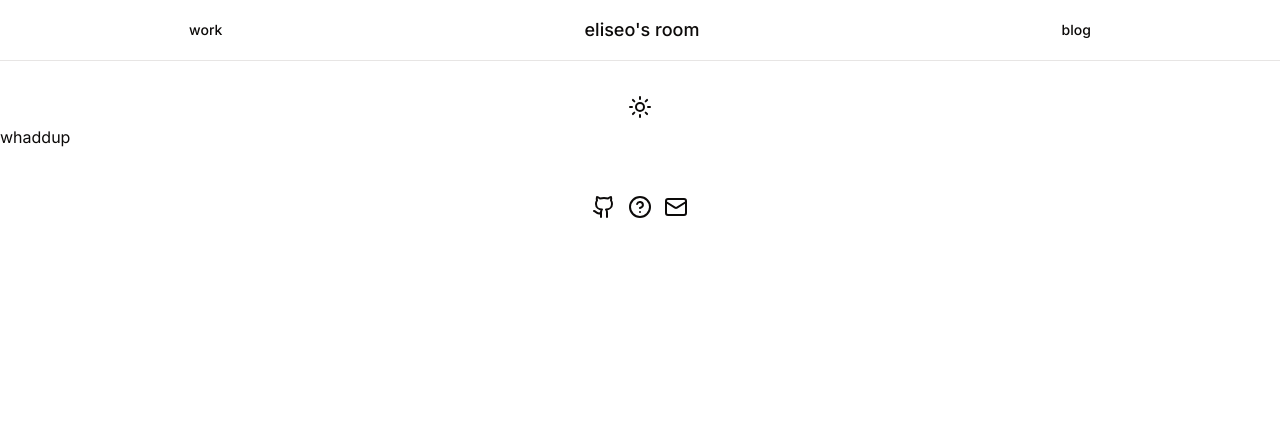
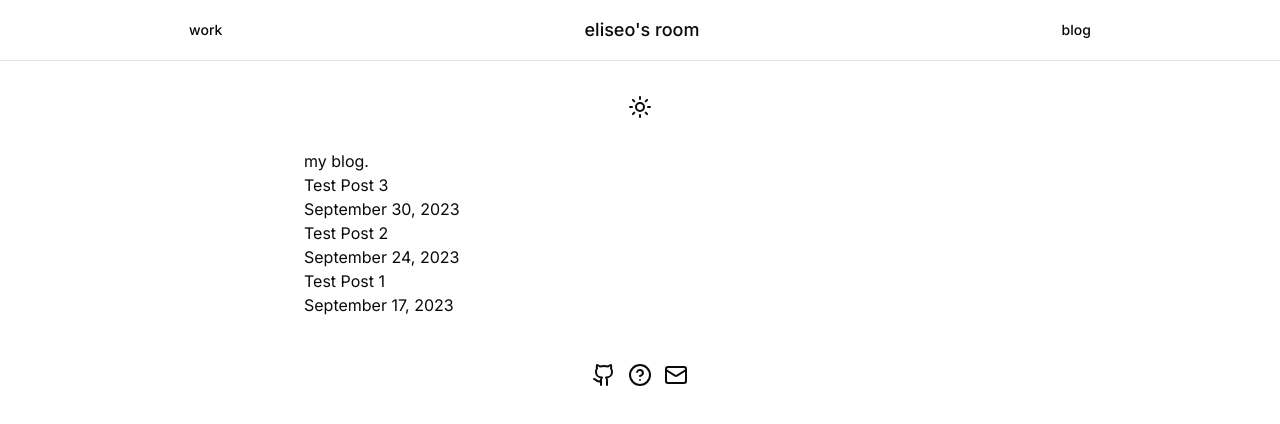
Before and after one commit to ejperez37/personal-site, a Next.js app: page /blog in a window 1280 px wide. Shown: the top 424 px of the page. Built offline with nearby package versions, Linux system fonts and the light colour scheme.

Commit message:
Create dynamic blog components

```diff
--- /dev/null
+++ b/blog-posts/test-post1.md
@@ -0,0 +1,6 @@
+---
+title: Test Post 1
+date: 09-17-23
+---
+
+here is some content
--- /dev/null
+++ b/blog-posts/test-post2.md
@@ -0,0 +1,8 @@
+---
+title: Test Post 2
+date: 09-24-23
+---
+
+here is some content
+
+FROM THE FUTURE WOOOOOOOOO
--- /dev/null
+++ b/blog-posts/test-post3.md
@@ -0,0 +1,6 @@
+---
+title: Test Post 3
+date: 09-30-23
+---
+
+dumb content
--- a/package.json
+++ b/package.json
@@ -23,12 +23,15 @@
     "clsx": "^2.0.0",
     "eslint": "8.49.0",
     "eslint-config-next": "13.4.19",
+    "gray-matter": "^4.0.3",
     "lucide-react": "^0.263.1",
     "next": "13.4.19",
     "next-themes": "^0.2.1",
     "postcss": "8.4.29",
     "react": "18.2.0",
     "react-dom": "18.2.0",
+    "remark": "^15.0.1",
+    "remark-html": "^15.0.2",
     "tailwind-merge": "^1.14.0",
     "tailwindcss": "3.3.3",
     "tailwindcss-animate": "^1.0.7",
--- /dev/null
+++ b/src/app/blog/blogposts/[[...slug]]/not-found.tsx
@@ -0,0 +1,10 @@
+import Link from 'next/link'
+
+export default function NotFound() {
+    return (
+        <>
+        <h2>The requested post does not exist.</h2>
+        <Link href="/blog">back to all posts</Link>
+        </>
+    )
+}
--- /dev/null
+++ b/src/app/blog/blogposts/[[...slug]]/page.tsx
@@ -0,0 +1,58 @@
+import { Card, CardContent, CardTitle, CardDescription, CardHeader, CardFooter } from "@/components/ui/card"
+import { getPostData, getSortedPostsData } from "@/lib/posts"
+import NotFound from "@/app/blog/blogposts/[[...slug]]/not-found"
+import getFormattedDate from "@/lib/getFormattedDate"
+import Link from 'next/link'
+
+export function generateStaticParams() {
+    const posts = getSortedPostsData()
+
+    return posts.map((post) => ({
+        postId: post.id
+    }))
+}
+
+export function generateMetadata({ params }: {params: { postId: string }}) {
+
+    const posts = getSortedPostsData()
+    const { postId } = params
+
+    const post = posts.find(post => post.id === postId)
+
+    if (!post) {
+        return {
+            title: 'Post Not Found'
+        }
+    }
+
+    return {
+        title: post.title,
+    }
+    }
+
+export default async function Page({ params }: {params: { postId: string }}) {
+
+    const posts = getSortedPostsData()
+    const { postId } = params
+
+    if (!posts.find(post => post.id === postId)) {
+        return NotFound()
+    }
+
+    const { title, date, contentHtml } = await getPostData(postId)
+
+    const pubDate = getFormattedDate(date)
+
+    return (
+        <main>
+            <h2>{title}</h2>
+            <p>{pubDate}</p>
+            <article>
+                <section dangerouslySetInnerHTML={{ __html: contentHtml }} />
+                <p>
+                    <Link href="/blog">back to all posts</Link>
+                </p>
+            </article>
+        </main>
+    )
+}
--- a/src/app/blog/page.tsx
+++ b/src/app/blog/page.tsx
@@ -1,5 +1,5 @@
+import PostsList from "@/components/PostsList";
+
 export default function Page() {
-    return (
-        <p>whaddup</p>
-    )
-  }
+    return <PostsList></PostsList>
+}
--- /dev/null
+++ b/src/components/ListItem.tsx
@@ -0,0 +1,19 @@
+import Link from 'next/link'
+import getFormattedDate from '@/lib/getFormattedDate'
+
+type Props = {
+    post: BlogPost
+}
+
+export default function ListItem({post}: Props) {
+    const { id, title, date } = post
+    const formattedDate = getFormattedDate(date)
+
+    return (
+        <li>
+            <Link href={`/blog/blogposts/${id}`}>{title}</Link>
+            <br />
+            <p>{formattedDate}</p>
+        </li>
+    )
+}
--- /dev/null
+++ b/src/components/PostsList.tsx
@@ -0,0 +1,17 @@
+import { getSortedPostsData } from "@/lib/posts";
+import ListItem from "@/components/ListItem"
+
+export default function PostsList() {
+    const posts = getSortedPostsData()
+
+    return (
+        <section className="mt-6 mx-auto max-w-2xl">
+            <h2>my blog.</h2>
+            <ul>
+                {posts.map(post => (
+                    <ListItem key={post.id} post={post} />
+                ))}
+            </ul>
+        </section>
+    )
+}
--- /dev/null
+++ b/src/lib/getFormattedDate.tsx
@@ -0,0 +1,4 @@
+export default function getFormattedDate(dateString: string): string {
+    return new Intl.DateTimeFormat('en-US', {dateStyle: 'long' }).format
+    (new Date(dateString))
+}
--- /dev/null
+++ b/src/lib/posts.tsx
@@ -0,0 +1,65 @@
+import fs from 'fs';
+import path from 'path';
+import matter from 'gray-matter';
+import { remark } from 'remark';
+import html from 'remark-html';
+
+const postsDirectory = path.join(process.cwd(), 'blog-posts');
+
+export function getSortedPostsData() {
+  // Get file names under /blog-posts
+  const fileNames = fs.readdirSync(postsDirectory);
+  const allPostsData = fileNames.map((fileName) => {
+    // Remove ".md" from file name to get id
+    const id = fileName.replace(/\.md$/, '');
+
+    // Read markdown file as string
+    const fullPath = path.join(postsDirectory, fileName);
+    const fileContents = fs.readFileSync(fullPath, 'utf8');
+
+    // Use gray-matter to parse the post metadata section
+    const matterResult = matter(fileContents);
+
+    const blogPost: BlogPost = {
+        id,
+        title: matterResult.data.title,
+        date: matterResult.data.date,
+    }
+
+    // Combine the data with the id
+    return blogPost
+  });
+
+  // Sort posts by date
+  return allPostsData.sort((a, b) => {
+    if (a.date < b.date) {
+      return 1;
+    } else {
+      return -1;
+    }
+  });
+}
+
+export async function getPostData(id: string) {
+    const fullPath = path.join(postsDirectory, `${id}.md`);
+    const fileContents = fs.readFileSync(fullPath, 'utf8');
+
+    //Use gray-matter to parse the post metadata section
+    const matterResult = matter(fileContents);
+
+    const processedContent = await remark()
+      .use(html)
+      .process(matterResult.content);
+
+    const contentHtml = processedContent.toString();
+
+    const blogPostWithHTML: BlogPost & { contentHtml: string } = {
+        id,
+        title: matterResult.data.title,
+        date: matterResult.data.date,
+        contentHtml,
+    }
+
+    //Combine the data with the id
+    return blogPostWithHTML
+}
--- /dev/null
+++ b/types.d.ts
@@ -0,0 +1,5 @@
+type BlogPost = {
+    id: string,
+    title: string,
+    date: string,
+}
```
Also changed, not shown: 1 other file (tests, documents, lock files or other folders).
